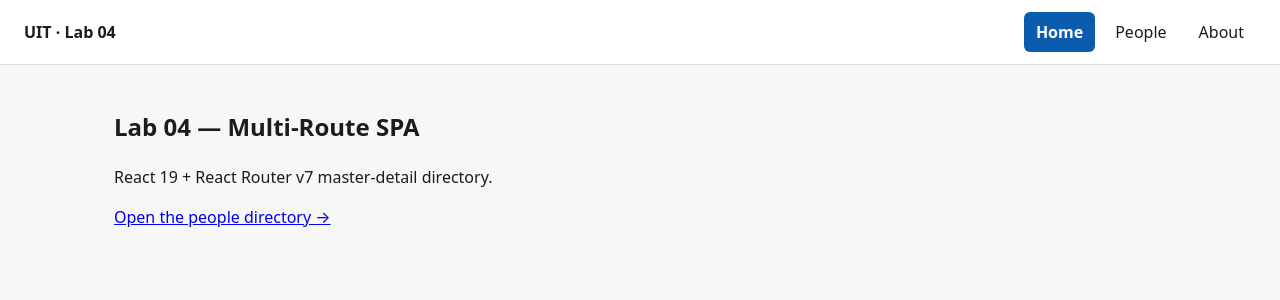
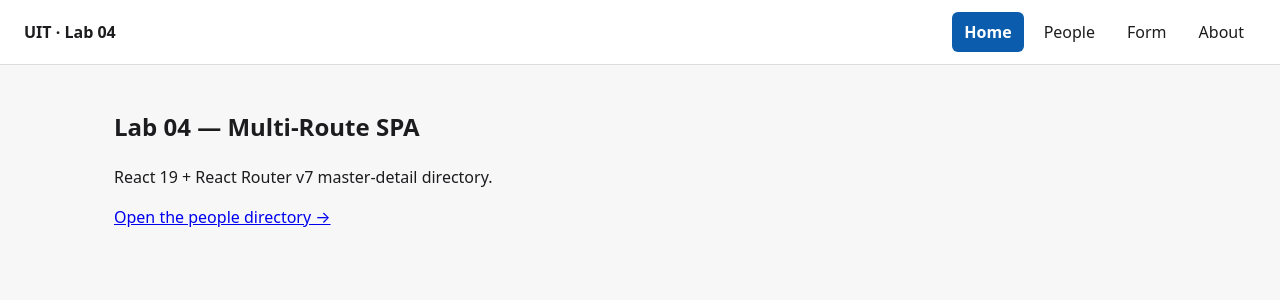
Before and after one commit to ninitu123456/Lab_04, a React (Vite) app in the folder client/: page / in a window 1280 px wide. Shown: the top 300 px of the page. Built offline with nearby package versions, Linux system fonts and the light colour scheme.

Commit message:
feat: add /form route and navigation link

```diff
--- a/client/src/App.jsx
+++ b/client/src/App.jsx
@@ -7,6 +7,7 @@ import NotFound from './pages/NotFound';
 import PeopleLayout from './people/PeopleLayout';
 import PeopleIndex from './people/PeopleIndex';
 import PersonDetailSkeleton from './people/PersonDetailSkeleton';
+import { SimpleForm } from './form/SimpleForm';
 import { people } from './data/people';
 
 // Route-level code splitting (Ex 1.2)
@@ -29,6 +30,7 @@ export default function App() {
             }
           />
         </Route>
+        <Route path="form" element={<SimpleForm />} />
         <Route path="*" element={<NotFound />} />
       </Route>
     </Routes>
--- a/client/src/layouts/RootLayout.jsx
+++ b/client/src/layouts/RootLayout.jsx
@@ -9,6 +9,7 @@ export default function RootLayout() {
         <nav aria-label="Primary">
           <NavLink to="/" end className={navClass}>Home</NavLink>
           <NavLink to="/people" className={navClass}>People</NavLink>
+          <NavLink to="/form" className={navClass}>Form</NavLink>
           <NavLink to="/about" className={navClass}>About</NavLink>
         </nav>
       </header>
```
